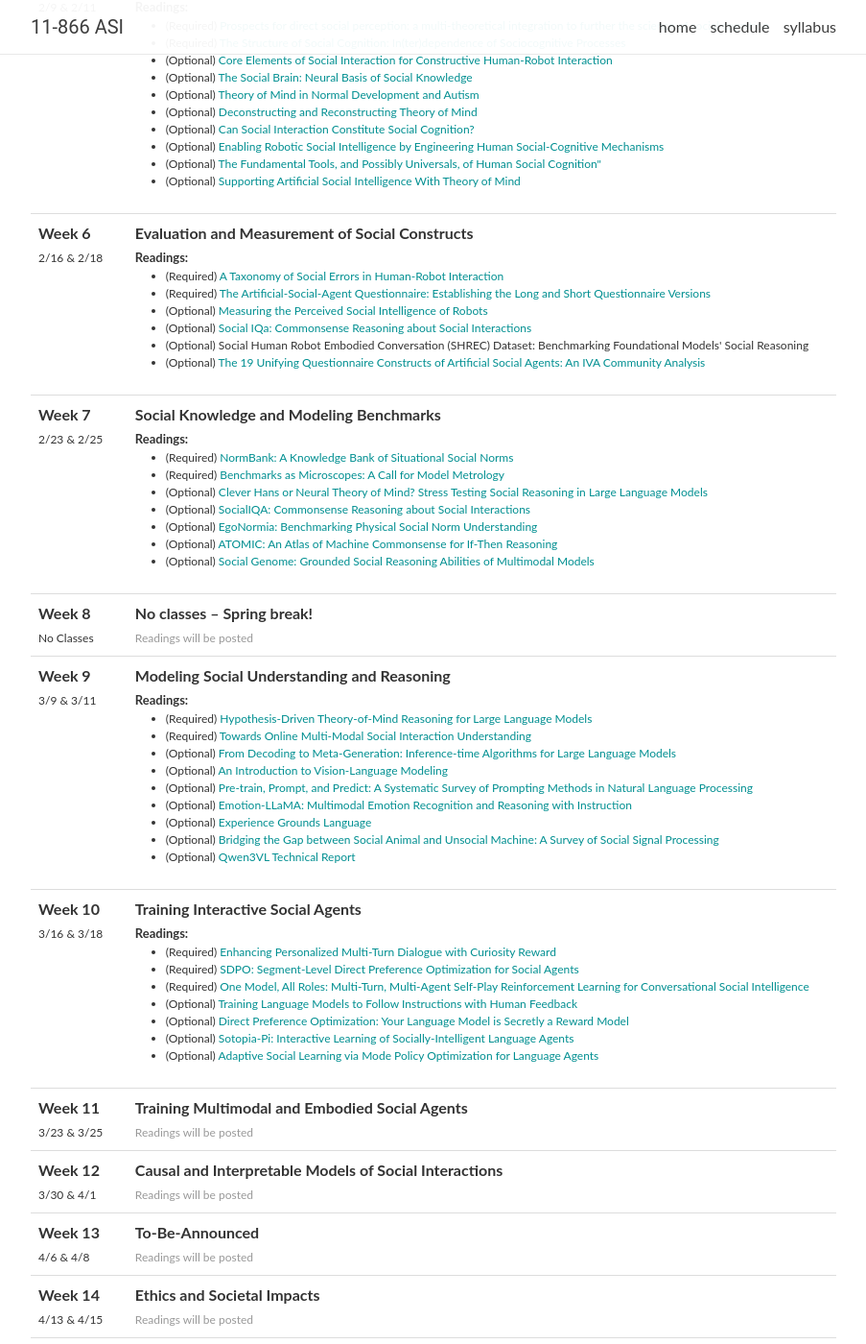
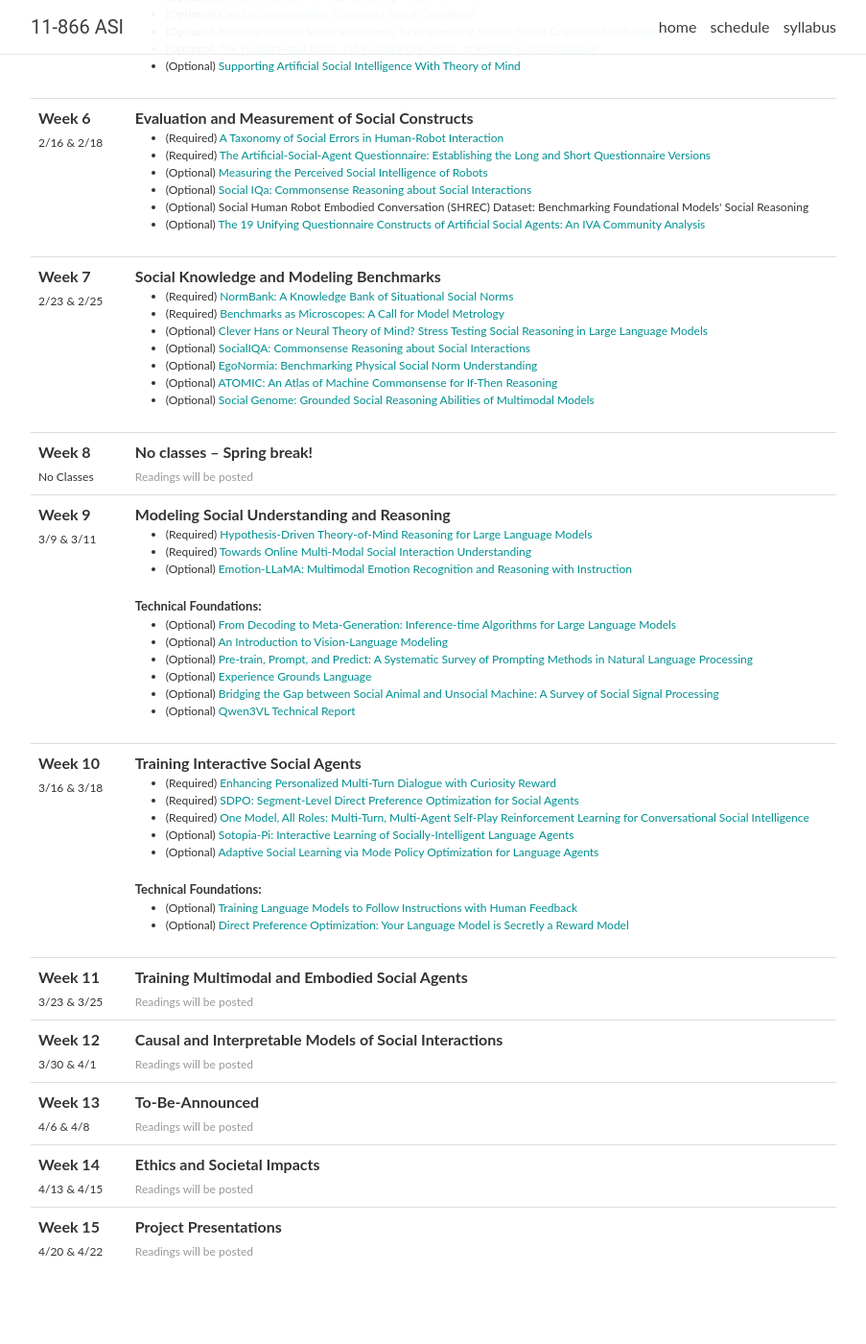
Before and after one commit to CMU-MultiComp-Lab/cmu-asi-course, a Jekyll site: the page built from spring2026/_pages/schedule.md, in a window 1280 px wide and 1400 px high, scrolled down 1136 px. Shown: the whole window at 96% size, without its empty margins (188-1091 px from the left). Built offline with Jekyll 4.4.1, drawn with Linux system fonts in a browser that asks for light colours; nearby versions of some CDN libraries; comment, search, counter and statistics services are not loaded; some of the changed text lies outside the part shown.

Commit message:
update foundations layout

```diff
--- a/spring2026/_pages/schedule.md
+++ b/spring2026/_pages/schedule.md
@@ -54,8 +54,6 @@ All readings can be accessed online or through Canvas.
             {% endif %}
         {% endfor %}
         {% if has_readings %}
-        <br/>
-        <strong style="font-size:13px;">Readings:</strong>
         <ul>
                {% for reading in lecture.readings %}
                   {% if reading and reading != "" %}
@@ -69,6 +67,18 @@ All readings can be accessed online or through Canvas.
         <br/>
         <span style="color:#999; font-size:12px;">Readings will be posted</span>
         {% endif %}
+        {% if lecture.technical_foundations.size > 0 %}
+        <strong style="font-size:13px;">Technical Foundations:</strong>
+        <ul>
+               {% for tf in lecture.technical_foundations %}
+                  {% if tf and tf != "" %}
+                  <li style="font-size:12px;">
+                     {{tf}}
+                  </li>
+                  {% endif %}
+               {% endfor %}
+        </ul>
+        {% endif %}
     </td>
     {% endif %}
 </tr>
```
Also changed, not shown: _data/lectures_2026.yml (+5 -3 lines).
